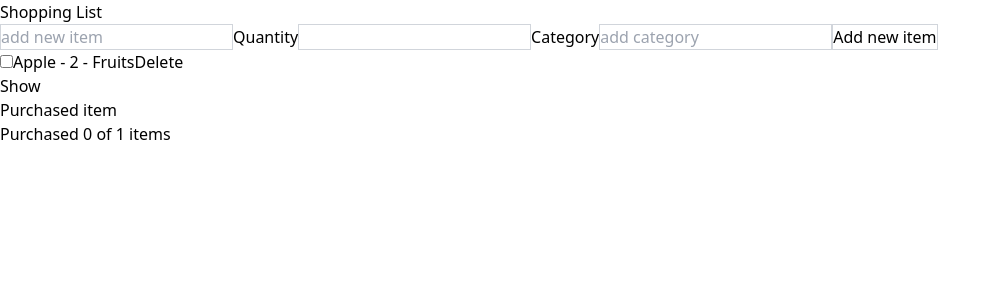
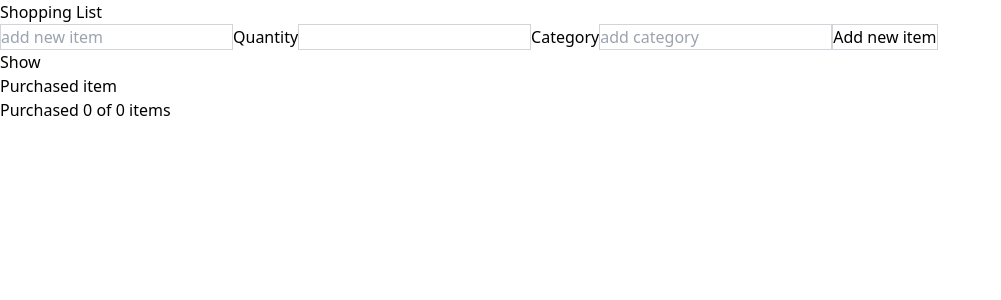
Before and after one commit to mechapear/shopping-list, a Vue app: page / in a window 1280 px wide. Shown: the top 300 px of the page, without its empty margins (0-1001 px from the left). Built offline with nearby package versions, Linux system fonts and the light colour scheme.

Commit message:
feat: save data to local storage

```diff
--- a/src/App.vue
+++ b/src/App.vue
@@ -1,5 +1,5 @@
 <script setup>
-import { ref, computed } from 'vue'
+import { ref, computed, watch, onMounted } from 'vue'
 
 // example of shopping list categories
 const PRESET_CATEGORIES = [
@@ -26,17 +26,8 @@ const PRESET_CATEGORIES = [
 const itemName = ref('')
 const quantity = ref('')
 const category = ref('')
+const shoppingList = ref([])
 const showPurchasedItem = ref(false)
-
-const shoppingList = ref([
-  {
-    id: 1,
-    name: 'Apple',
-    quantity: 2,
-    category: 'Fruits',
-    purchased: false,
-  },
-])
 
 // Computed ref - update real time
 const unpurchasedItemList = computed(() => {
@@ -48,6 +39,22 @@ const purchasedItemList = computed(() => {
 
 const countAll = computed(() => shoppingList.value.length)
 const countPurchased = computed(() => purchasedItemList.value.length)
+
+// If the shopping list is changed, save it to the local storage
+watch(
+  shoppingList,
+  (newShoppingList) => {
+    localStorage.setItem('shoppingList', JSON.stringify(newShoppingList))
+  },
+  // Prevent the watcher from not watching .push()
+  { deep: true },
+)
+
+// When the component is mounted, get the shopping list from the local storage
+// If it is null, set it to an empty array
+onMounted(() => {
+  shoppingList.value = JSON.parse(localStorage.getItem('shoppingList')) || []
+})
 
 function handleAddNewItem() {
   // Create a new item
```
